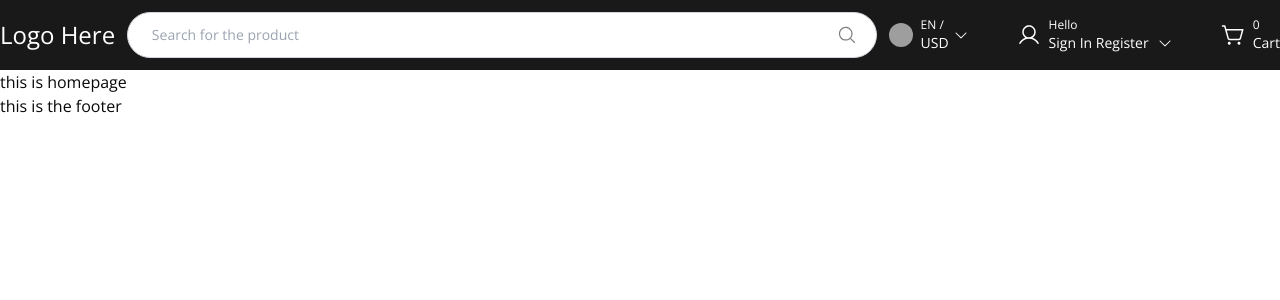
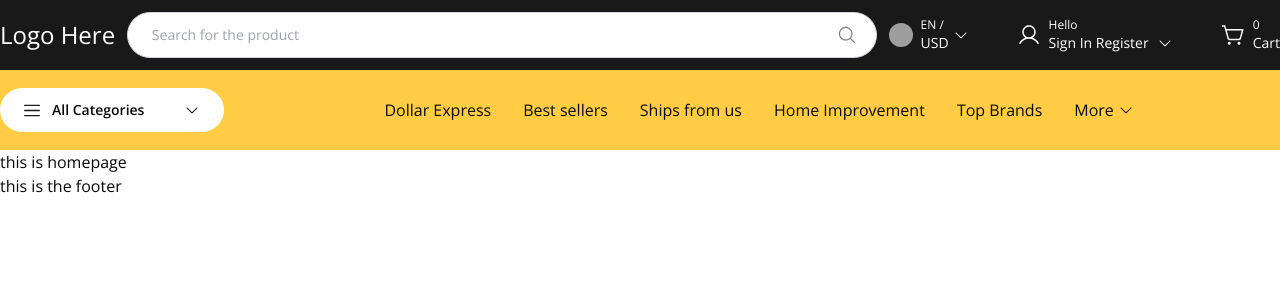
Before and after one commit to nahidbinwadood/aaronn-ecommerce, a React (Vite) app: page / in a window 1280 px wide. Shown: the top 300 px of the page. Built offline with nearby package versions, Linux system fonts and the light colour scheme; grey boxes are pictures that could not be loaded.

Commit message:
navbar done

```diff
--- a/src/Components/Svg Container/SvgContainer.jsx
+++ b/src/Components/Svg Container/SvgContainer.jsx
@@ -1,3 +1,4 @@
+/* eslint-disable react/prop-types */
 export function SearchSvg() {
   return (
     <svg
@@ -14,7 +15,7 @@ export function SearchSvg() {
     </svg>
   );
 }
-export function DownArrowSvg() {
+export function DownArrowSvg({ dark }) {
   return (
     <svg
       xmlns="http://www.w3.org/2000/svg"
@@ -25,7 +26,8 @@ export function DownArrowSvg() {
     >
       <path
         d="M13.354 6.35403L8.35403 11.354C8.30759 11.4005 8.25245 11.4374 8.19175 11.4626C8.13105 11.4877 8.06599 11.5007 8.00028 11.5007C7.93457 11.5007 7.86951 11.4877 7.80881 11.4626C7.74811 11.4374 7.69296 11.4005 7.64653 11.354L2.64653 6.35403C2.55271 6.26021 2.5 6.13296 2.5 6.00028C2.5 5.8676 2.55271 5.74035 2.64653 5.64653C2.74035 5.55271 2.8676 5.5 3.00028 5.5C3.13296 5.5 3.26021 5.55271 3.35403 5.64653L8.00028 10.2934L12.6465 5.64653C12.693 5.60007 12.7481 5.56322 12.8088 5.53808C12.8695 5.51294 12.9346 5.5 13.0003 5.5C13.066 5.5 13.131 5.51294 13.1917 5.53808C13.2524 5.56322 13.3076 5.60007 13.354 5.64653C13.4005 5.69298 13.4373 5.74813 13.4625 5.80883C13.4876 5.86953 13.5006 5.93458 13.5006 6.00028C13.5006 6.06598 13.4876 6.13103 13.4625 6.19173C13.4373 6.25242 13.4005 6.30757 13.354 6.35403Z"
-        fill="white"
+        // fill="white"
+        fill={dark ? 'black' : 'white'}
       />
     </svg>
   );
@@ -62,3 +64,19 @@ export function CartSvg() {
     </svg>
   );
 }
+export function HamburgerSvg() {
+  return (
+    <svg
+      xmlns="http://www.w3.org/2000/svg"
+      width="16"
+      height="13"
+      viewBox="0 0 16 13"
+      fill="none"
+    >
+      <path
+        d="M15.3333 7.16667H0.666667C0.298667 7.16667 0 6.868 0 6.5C0 6.132 0.298667 5.83333 0.666667 5.83333H15.3333C15.7013 5.83333 16 6.132 16 6.5C16 6.868 15.7013 7.16667 15.3333 7.16667ZM15.3333 2.0555H0.666667C0.298667 2.0555 0 1.75683 0 1.38883C0 1.02083 0.298667 0.722168 0.666667 0.722168H15.3333C15.7013 0.722168 16 1.02083 16 1.38883C16 1.75683 15.7013 2.0555 15.3333 2.0555ZM15.3333 12.2777H0.666667C0.298667 12.2777 0 11.979 0 11.611C0 11.243 0.298667 10.9443 0.666667 10.9443H15.3333C15.7013 10.9443 16 11.243 16 11.611C16 11.979 15.7013 12.2777 15.3333 12.2777Z"
+        fill="#191919"
+      />
+    </svg>
+  );
+}
--- a/src/Shared/Navbar.jsx
+++ b/src/Shared/Navbar.jsx
@@ -1,16 +1,43 @@
 import {
-    CartSvg,
+  CartSvg,
   DownArrowSvg,
+  HamburgerSvg,
   PersonSvg,
   SearchSvg,
 } from '@/Components/Svg Container/SvgContainer';
-import { Link } from 'react-router-dom';
+import { Link, NavLink } from 'react-router-dom';
 
 const Navbar = () => {
+  const navLinks = [
+    {
+      title: 'Dollar Express',
+      path: '/dollar-express',
+    },
+    {
+      title: 'Best sellers',
+      path: '/best-sellers',
+    },
+    {
+      title: 'Ships from us',
+      path: '/ships-from-us',
+    },
+    {
+      title: 'Home Improvement',
+      path: '/home-improvement',
+    },
+    {
+      title: 'Top Brands',
+      path: '/top-brands',
+    },
+    {
+      title: 'More',
+      path: '/more',
+    },
+  ];
   return (
-    <div className='font-sans'>
+    <div className="font-sans">
       {/* primary navbar */}
-      <div className="bg-primaryColor text-white h-[70px] flex items-center ">
+      <div className="bg-primaryColor text-white h-[70px] flex items-center">
         <div className="container mx-auto w-full flex items-center justify-between">
           <div>
             <Link to="/">
@@ -35,7 +62,7 @@ const Navbar = () => {
             </form>
           </div>
 
-          <div className='flex items-center gap-12'>
+          <div className="flex items-center gap-12">
             <div className="cursor-pointer">
               <div className="flex items-center gap-2">
                 <div className="size-6 rounded-full overflow-hidden">
@@ -56,27 +83,52 @@ const Navbar = () => {
                 </div>
               </div>
             </div>
-            <div className='flex items-center gap-2 cursor-pointer'>
+            <div className="flex items-center gap-2 cursor-pointer">
               <div>
                 <PersonSvg />
               </div>
               <div>
                 <p className="text-xs">Hello</p>
-                <div className='flex items-center gap-2'>
-                  <p className='text-sm'>Sign In Register</p>
+                <div className="flex items-center gap-2">
+                  <p className="text-sm">Sign In Register</p>
                   <DownArrowSvg />
                 </div>
               </div>
             </div>
-            <div className='flex items-center gap-2 cursor-pointer'>
-                <div>
-                    <CartSvg/>
-                </div>
-                <div>
-                    <p className='text-xs'>0</p>
-                    <p className='text-sm'>Cart</p>
-                </div>
+            <div className="flex items-center gap-2 cursor-pointer">
+              <div>
+                <CartSvg />
+              </div>
+              <div>
+                <p className="text-xs">0</p>
+                <p className="text-sm">Cart</p>
+              </div>
             </div>
+          </div>
+        </div>
+      </div>
+      <div className="bg-secondaryColor h-[80px] flex items-center">
+        <div className="container mx-auto flex items-center gap-40">
+          <div className="bg-white px-6 py-3 rounded-full flex items-center gap-10 w-fit cursor-pointer">
+            <div className="flex items-center gap-3">
+              <HamburgerSvg />
+              <p className="text-sm font-semibold">All Categories</p>
+            </div>
+            <div>
+              <DownArrowSvg dark={true} />
+            </div>
+          </div>
+          <div className="flex items-center gap-8">
+            {navLinks?.map((link) => (
+              <NavLink
+                key={link?.title}
+                to={link?.path}
+                className="flex items-center gap-1"
+              >
+                <p>{link?.title}</p>
+                {link?.path === '/more' ? <DownArrowSvg dark={true} /> : ''}
+              </NavLink>
+            ))}
           </div>
         </div>
       </div>
```
